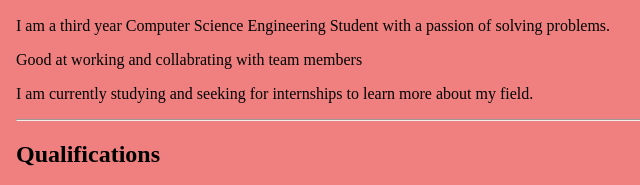
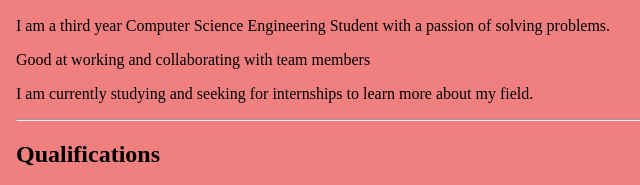
Before and after one commit to NegiShweta/cv, a plain HTML site: page index.html in a window 1280 px wide. Shown: the part 442-627 px from the top of the page, 0-640 px from the left. Drawn offline with Linux system fonts and the light colour scheme.

Commit message:
Update index.html

```diff
--- a/index.html
+++ b/index.html
@@ -24,7 +24,7 @@
 
     <h2> About me</h2>
     <p> I am a third year Computer Science Engineering Student with a passion of solving problems. </p>
-    <p> Good at working and collabrating with team members</p>
+    <p> Good at working and collaborating with team members</p>
     <p> I am currently studying and seeking for internships to learn more about my field.</p>
     <hr>
 
```
